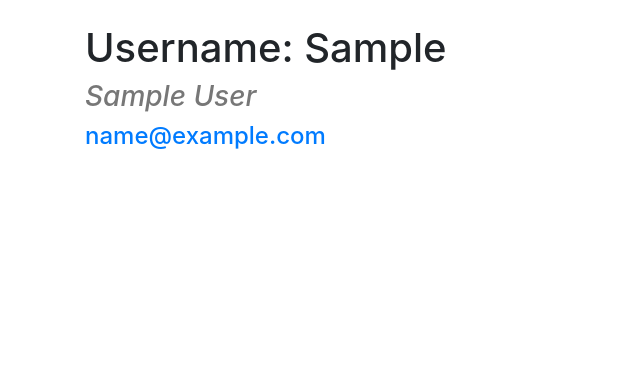
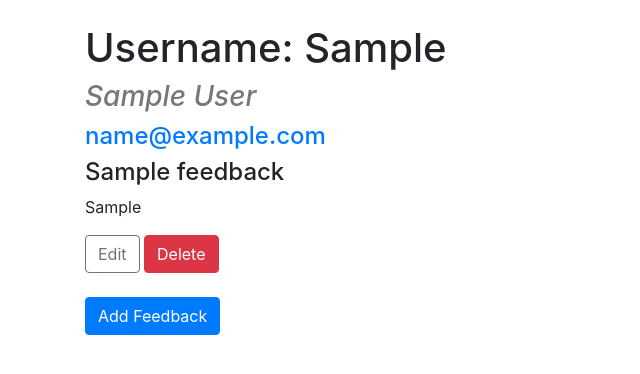
Before and after one commit to spokenbird/flask-feedback, a Flask app: a page that uses templates/user-info.html in a window 1280 px wide. Shown: the part 56-430 px from the top of the page, without its empty margins (0-640 px from the left). Run offline with Flask 2, Linux system fonts and the light colour scheme; the visitor is signed in with stand-in values (Sample User, id 1); tables that the repository leaves empty hold one stand-in row (values such as "Sample post"); some libraries are stand-ins or nearby versions.

Commit message:
end of day

```diff
--- a/app.py
+++ b/app.py
@@ -1,6 +1,6 @@
 from flask import Flask, render_template, redirect, session, flash
-from models import db, connect_db, User
-from forms import CreateUserForm, LoginForm
+from models import db, connect_db, User, Feedback
+from forms import CreateUserForm, LoginForm, FeedbackForm
 
 app = Flask(__name__)
 app.config['SQLALCHEMY_DATABASE_URI'] = 'postgresql:///flask_feedback'
@@ -84,15 +84,78 @@ def logout():
 
     return redirect("/")
 
+
 @app.route('/users/<username>')
 def user_info(username):
     """Display the user information page."""
 
     authenticated_user = User.query.filter_by(username=username).first()
+    # feedback_list = Feedback.query.all()
+    curr_user_feedback = authenticated_user.feedback
 
     if "username" not in session:
         flash("You must be logged in to view this page!")
         return redirect("/")
     else:
         return render_template('user-info.html',
+                               user=authenticated_user,
+                               curr_user_feedback=curr_user_feedback)
+
+
+@app.route("/users/<username>/feedback/add", methods=['GET', 'POST'])
+def feedback_form(username):
+    """Display a form to add feedback"""
+
+    authenticated_user = User.query.filter_by(username=username).first()
+
+    if not authenticated_user:
+        return redirect("/register")
+
+    if "username" not in session:
+        return redirect("/register")
+
+    form = FeedbackForm()
+
+    if form.validate_on_submit():
+        title = form.title.data
+        feedback = form.feedback.data
+
+        new_feedback = Feedback(title=title, feedback=feedback)
+        new_feedback.username = authenticated_user.username
+        db.session.add(new_feedback)
+        db.session.commit()
+
+        return redirect(f"/users/{username}")
+
+    else:
+        return render_template("feedback-form.html", form=form,
                                user=authenticated_user)
+
+
+@app.route("/feedback/<int:feedback_id>/update", methods=['GET', 'POST'])
+def display_feedback(feedback_id):
+    """Display one feedback"""
+
+    one_feedback = Feedback.query.get_or_404(feedback_id)
+    form = FeedbackForm(obj=one_feedback)
+
+    if form.validate_on_submit():
+        one_feedback.title = form.title.data
+        one_feedback.feedback = form.feedback.data
+        db.session.commit()
+        return redirect(f"/users/{one_feedback.username}")
+    else:
+        return render_template("feedback-update.html", form=form,
+                               feedback=one_feedback)
+
+
+@app.route("/feedback/<int:feedback_id>/delete/")
+def delete_feedback(feedback_id):
+    """Delete one feedback"""
+
+    one_feedback = Feedback.query.get_or_404(feedback_id)
+
+    db.session.delete(one_feedback)
+    db.session.commit()
+
+    return redirect(f"/users/{one_feedback.username}")
--- a/models.py
+++ b/models.py
@@ -23,6 +23,7 @@ class User(db.Model):
     email = db.Column(db.String(50), nullable=False, unique=True)
     first_name = db.Column(db.String(30), nullable=False)
     last_name = db.Column(db.String(30), nullable=False)
+    feedback = db.relationship("Feedback")
 
     @classmethod
     def register(cls, username, password, email, first_name, last_name):
@@ -54,5 +55,6 @@ class Feedback(db.Model):
 
     id = db.Column(db.Integer, primary_key=True, autoincrement=True)
     title = db.Column(db.String(100), nullable=False)
-    content = db.Column(db.Text, nullable=False)
+    feedback = db.Column(db.Text, nullable=False)
     username = db.Column(db.String, db.ForeignKey("users.username"))
+    user = db.relationship("User")
--- a/templates/user-info.html
+++ b/templates/user-info.html
@@ -3,4 +3,16 @@
     <h1>Username: {{ user.username[0]|upper }}{{ user.username[1:] }}</h1>
     <h3>{{ user.first_name[0]|upper }}{{ user.first_name[1:] }} {{ user.last_name[0]|upper }}{{ user.last_name[1:] }}</h3>
     <h4><a href="mailto: {{ user.email }}">{{ user.email }}</a></h4>
+
+    {% for feedback in curr_user_feedback %}
+    <div class="row">
+        <div class="col-sm-6">
+            <h4>{{feedback.title}}</h4>
+            <p>{{feedback.feedback}}</p>
+            <a href="/feedback/{{feedback.id}}/update" class="btn btn-outline-secondary">Edit</a>
+            <a href="/feedback/{{feedback.id}}/delete" class="btn btn-danger">Delete</a>
+        </div>
+    </div>
+    {% endfor %}
+    <a href="/users/{{user.username}}/feedback/add" class="btn btn-primary mt-4">Add Feedback</a>
 {% endblock content %}
```
Also changed, not shown: forms.py (+8 -1 lines), templates/feedback-form.html (added, +19 -0 lines), templates/feedback-update.html (added, +19 -0 lines).
